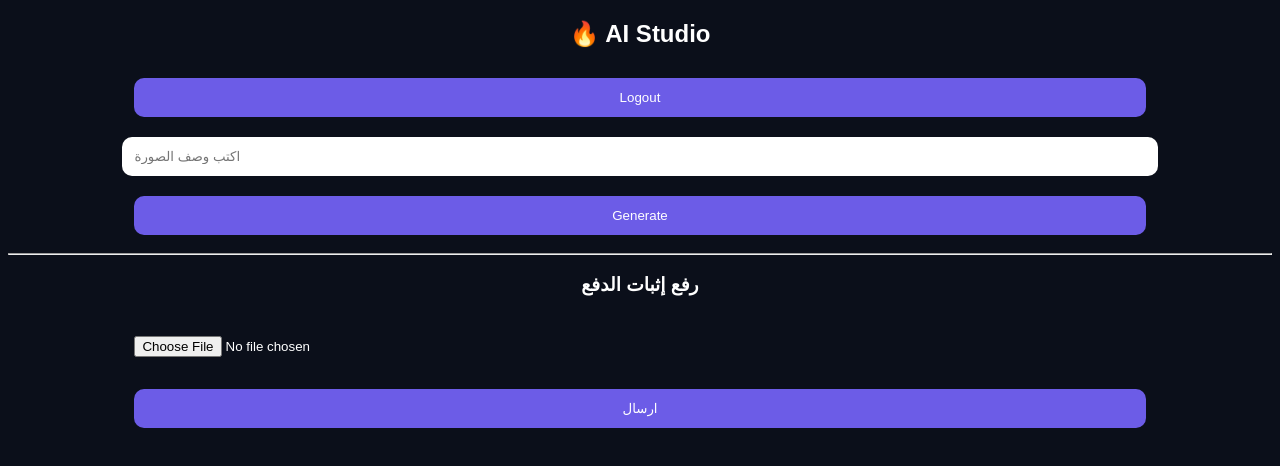
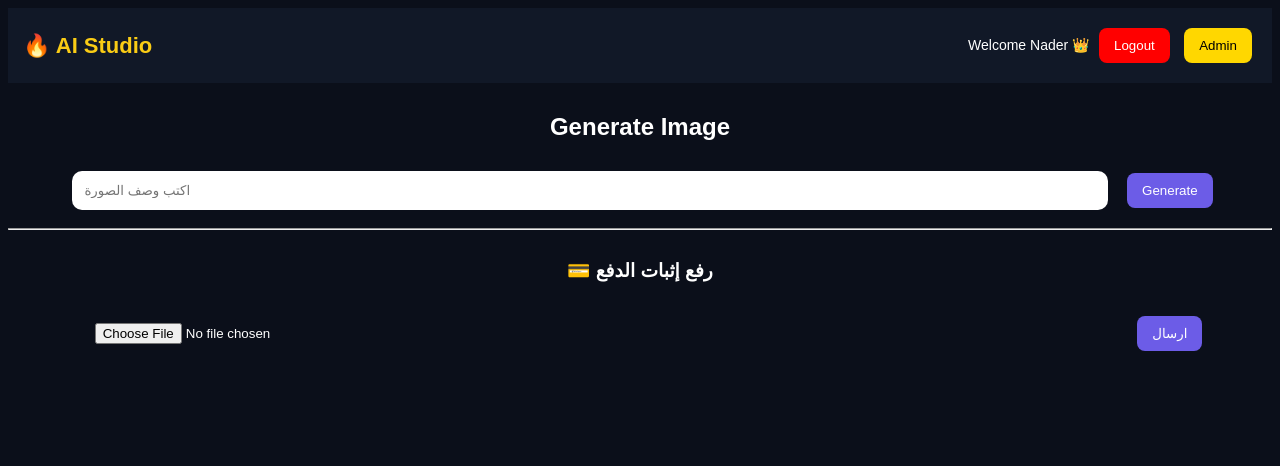
Before and after one commit to Nader77700/ai-studio, a website: page public/dashboard.html in a window 1280 px wide. Drawn offline with Linux system fonts and the light colour scheme; sample sign-in values are in the browser's storage.

Commit message:
Refactor dashboard layout and improve styling

```diff
--- a/public/dashboard.html
+++ b/public/dashboard.html
@@ -12,7 +12,38 @@
   font-family:Arial;
 }
 
-input, button {
+/* HEADER */
+.header {
+  display:flex;
+  justify-content:space-between;
+  align-items:center;
+  padding:15px;
+  background:#111827;
+}
+
+.logo {
+  font-size:22px;
+  font-weight:bold;
+  color:#facc15;
+}
+
+.user {
+  font-size:14px;
+}
+
+button {
+  padding:10px 15px;
+  margin:5px;
+  border:none;
+  border-radius:8px;
+  cursor:pointer;
+}
+
+.primary { background:#6c5ce7; color:white; }
+.danger { background:red; color:white; }
+.admin { background:gold; color:black; }
+
+input {
   width:80%;
   padding:12px;
   margin:10px;
@@ -20,44 +51,74 @@
   border:none;
 }
 
-button {
-  background:#6c5ce7;
-  color:white;
-}
-
 img {
   width:300px;
   margin-top:20px;
   display:none;
+  border-radius:12px;
+}
+
+.section {
+  margin-top:30px;
 }
 </style>
 </head>
 
 <body>
 
-<h2>🔥 AI Studio</h2>
+<div class="header">
+  <div class="logo">🔥 AI Studio</div>
+  <div>
+    <span class="user">Welcome Nader 👑</span>
+    <button class="danger" onclick="logout()">Logout</button>
+    <button id="adminBtn" class="admin" style="display:none;" onclick="goAdmin()">Admin</button>
+  </div>
+</div>
 
-<button onclick="logout()">Logout</button>
+<div class="section">
+  <h2>Generate Image</h2>
 
-<input id="prompt" placeholder="اكتب وصف الصورة">
+  <input id="prompt" placeholder="اكتب وصف الصورة">
 
-<button onclick="generate()">Generate</button>
+  <button class="primary" onclick="generate()">Generate</button>
+
+  <img id="img">
+</div>
 
 <hr>
 
-<h3>رفع إثبات الدفع</h3>
-<input type="file" id="file">
-<button onclick="sendPayment()">ارسال</button>
+<div class="section">
+  <h3>💳 رفع إثبات الدفع</h3>
 
-<img id="img">
+  <input type="file" id="file">
+  <button class="primary" onclick="sendPayment()">ارسال</button>
+</div>
 
 <script>
 let token = localStorage.getItem("token");
 
+// حماية الصفحة
 if (!token) {
   window.location.href = "/login.html";
 }
 
+// 🔥 فك التوكن لمعرفة الدور
+function parseJwt(token) {
+  try {
+    return JSON.parse(atob(token.split('.')[1]));
+  } catch {
+    return null;
+  }
+}
+
+const user = parseJwt(token);
+
+// 👑 إظهار زرار الأدمن
+if (user && user.role === "admin") {
+  document.getElementById("adminBtn").style.display = "inline-block";
+}
+
+// ================= GENERATE =================
 async function generate() {
   const res = await fetch("/generate", {
     method:"POST",
@@ -66,7 +127,7 @@
       "Authorization": token
     },
     body: JSON.stringify({
-      prompt: prompt.value
+      prompt: document.getElementById("prompt").value
     })
   });
 
@@ -78,6 +139,7 @@
   img.style.display = "block";
 }
 
+// ================= PAYMENT =================
 async function sendPayment() {
   const file = document.getElementById("file").files[0];
   const reader = new FileReader();
@@ -100,9 +162,14 @@
   reader.readAsDataURL(file);
 }
 
+// ================= NAV =================
 function logout() {
   localStorage.removeItem("token");
   window.location.href = "/login.html";
+}
+
+function goAdmin() {
+  window.location.href = "/admin.html";
 }
 </script>
 
```
